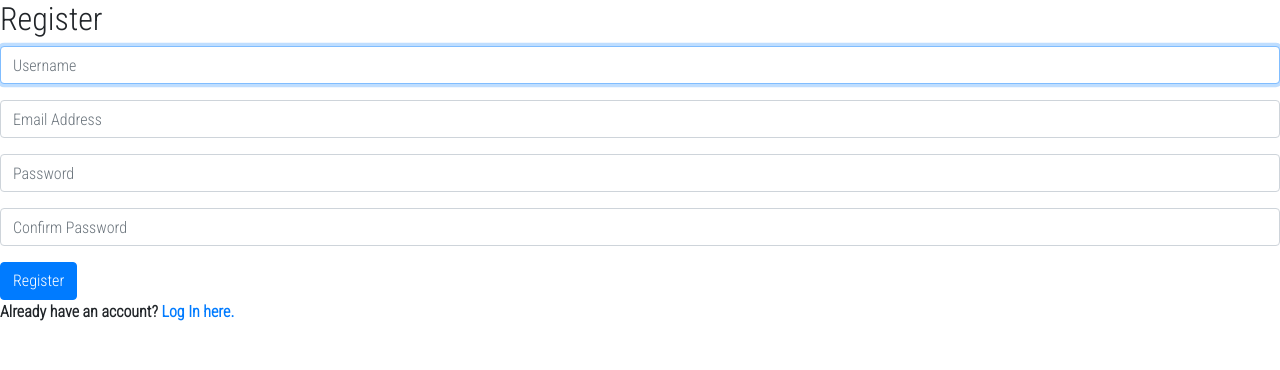
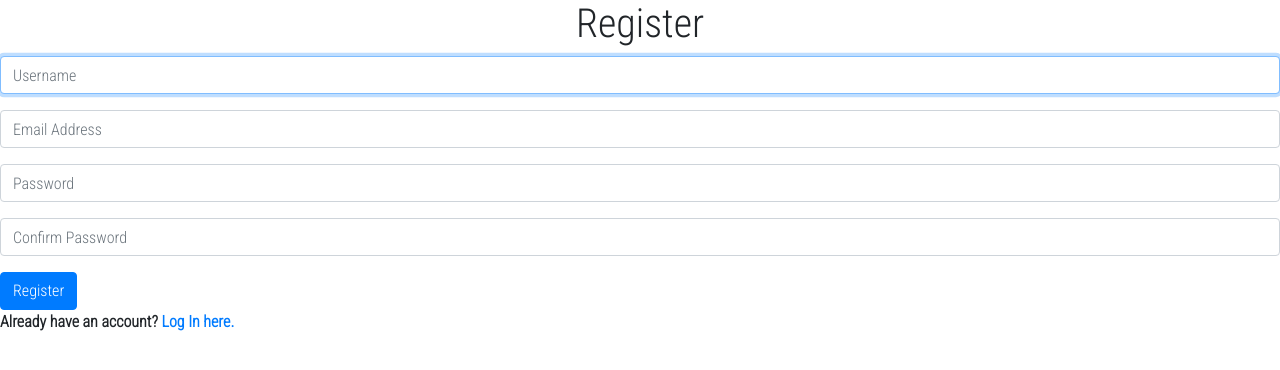
Before and after one commit to djmiller1008/TravelPlanner, a Django app: page /register in a window 1280 px wide. Shown: the part 56-426 px from the top of the page. Run offline with Django 3.2, Linux system fonts and the light colour scheme; some libraries are stand-ins or nearby versions.

Commit message:
Add elements and css classes to register page for styling

```diff
--- a/travelapp/templates/travelapp/register.html
+++ b/travelapp/templates/travelapp/register.html
@@ -1,14 +1,14 @@
 {% extends 'travelapp/layout.html' %}
 
 {% block body %}
-
-    <h2>Register</h2>
+<div class="login-container">
+    <h1 class="h1-center">Register</h2>
 
     {% if message %}
-        <div>{{ message }}</div>
+        <div class="center-text error-message">{{ message }}</div>
     {% endif %}
 
-    <form action="{% url 'register' %}" method="post">
+    <form class="login-form" action="{% url 'register' %}" method="post">
         {% csrf_token %}
         <div class="form-group">
             <input class="form-control" autofocus type="text" name="username" placeholder="Username">
@@ -25,6 +25,9 @@
         <input class="btn btn-primary" type="submit" value="Register">
     </form>
 
-    Already have an account? <a href="{% url 'login' %}">Log In here.</a>
+    <div class="center-text">
+        <span>Already have an account? <a href="{% url 'login' %}">Log In here.</a></span>
+    </div>
 
+</div>
 {% endblock %}
```
